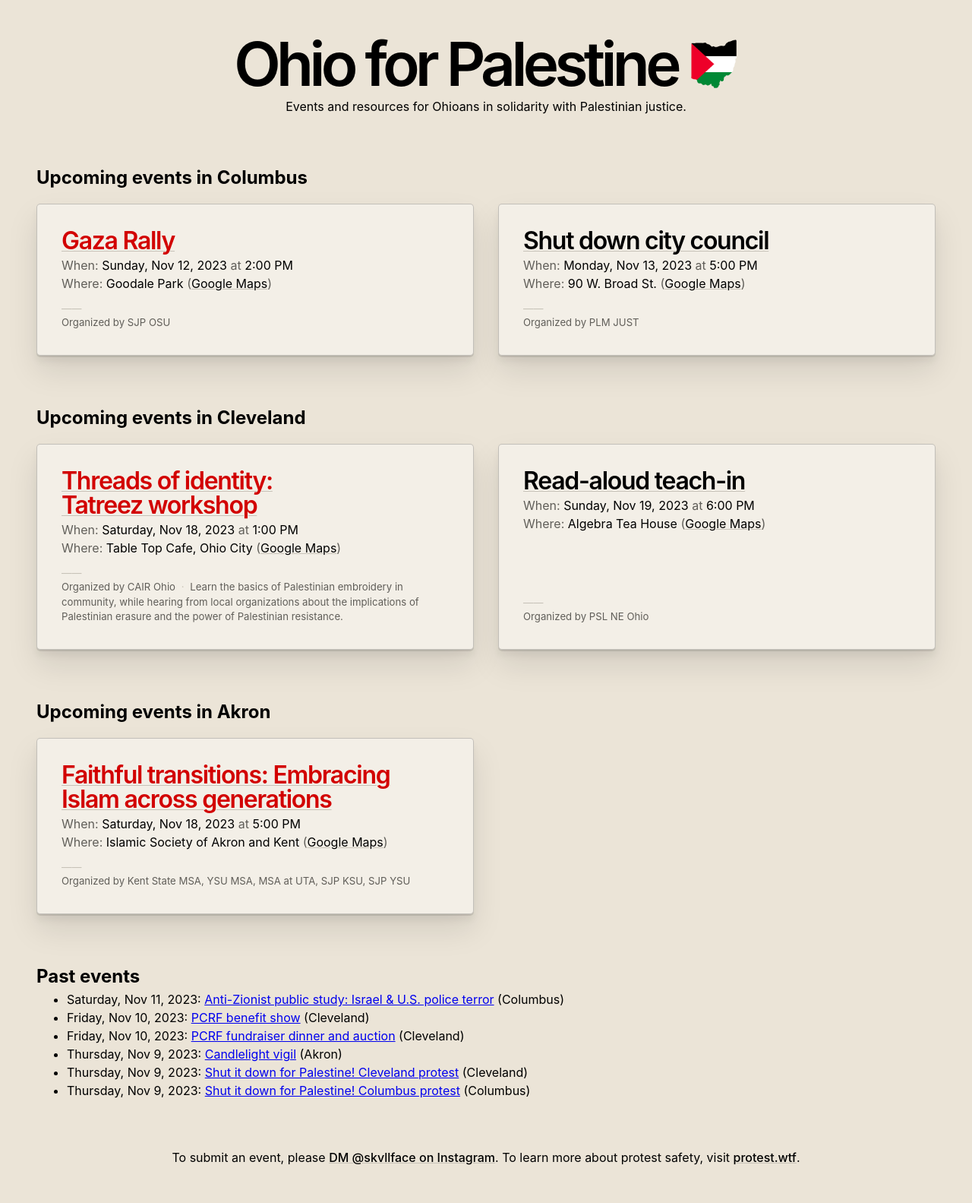
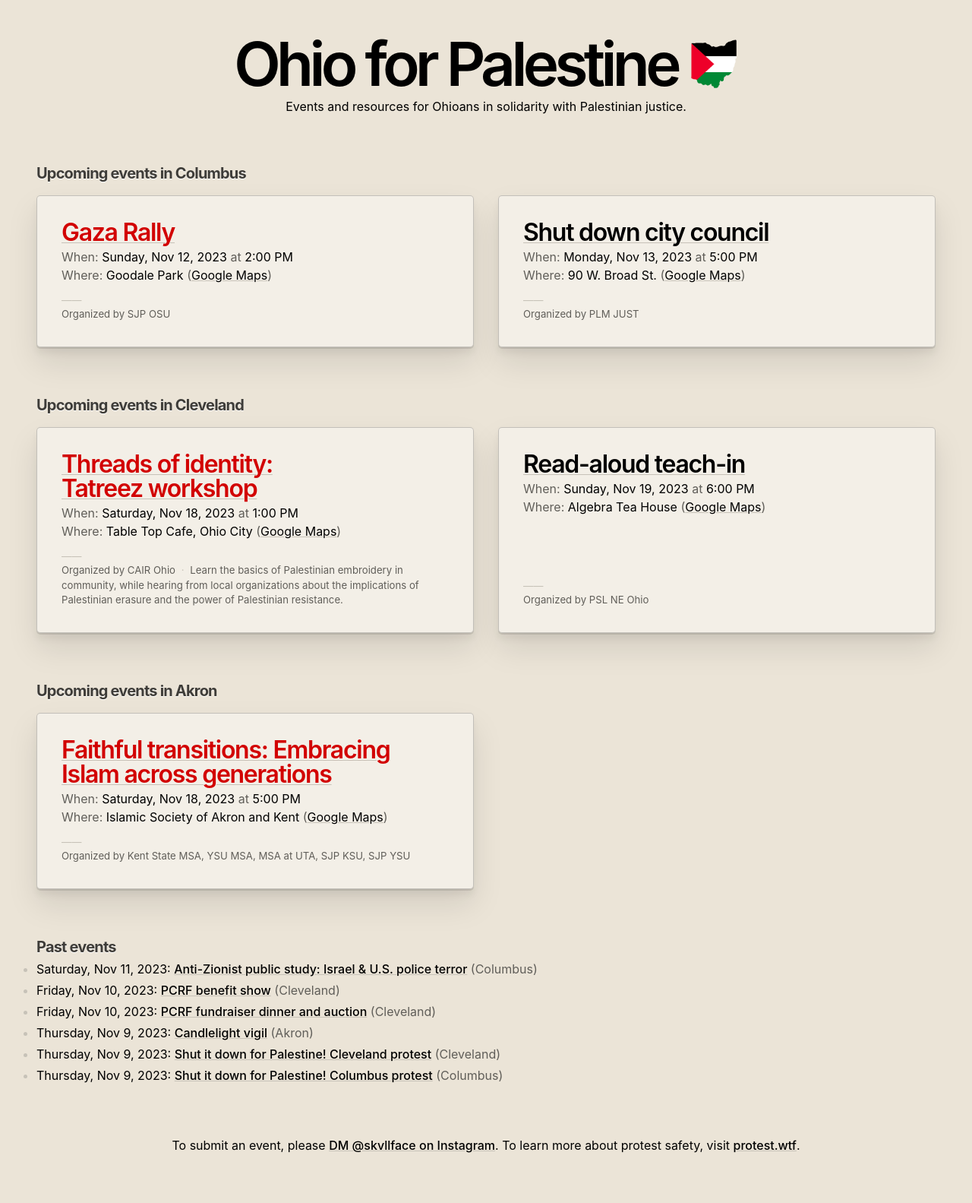
Before and after one commit to skullface/ohio-for-palestine, a Jekyll site: the page built from index.html, in a window 1280 px wide. Shown: the whole page at 76% size. Built offline with Jekyll 4.4.1, drawn with Linux system fonts in a browser that asks for light colours; some web fonts are replaced.

Commit message:
streamline link and list styles

```diff
--- a/_sass/base/_base.scss
+++ b/_sass/base/_base.scss
@@ -27,3 +27,12 @@ body {
   flex-direction: column;
   gap: 4rem;
 }
+
+a {
+  text-decoration-color: #c7c2b8;
+  transition: all 300ms ease-in-out;
+
+  &:hover {
+    text-decoration-color: inherit;
+  }
+}
--- a/_sass/components/_event.scss
+++ b/_sass/components/_event.scss
@@ -1,4 +1,4 @@
-.events__region {
+.events__group-title {
   display: inline-block;
   font-weight: 700;
   letter-spacing: -0.04em;
@@ -74,8 +74,6 @@
 .event__title a {
   text-underline-offset: 2px;
   text-decoration-thickness: 1px;
-  text-decoration-color: #c7c2b8;
-  transition: all 300ms ease-in-out;
 }
 
 .event:nth-child(odd) .event__title a {
@@ -146,11 +144,24 @@
   margin: 0 4px;
 }
 
-.event__info .google-maps {
-  text-decoration-color: #c7c2b8;
-  transition: all 300ms ease-in-out;
+.events__past__list {
+  margin: 0.25rem 0 0 0rem;
+  padding-left: 0rem;
+
+  a {
+    font-weight: 500;
+    color: inherit;
+  }
+
+  .location {
+    color: #605e59;
+  }
+
+  li {
+    margin-bottom: 0.25rem;
+
+    &::marker {
+      color: #c7c2b8;
+    }
+  }
 }
-
-.event__info .google-maps:hover {
-  text-decoration-color: #000;
-}
--- a/_sass/components/_header.scss
+++ b/_sass/components/_header.scss
@@ -36,10 +36,8 @@
 }
 
 .site__footer a {
-  text-decoration-color: #c7c2b8;
   color: #000;
   font-weight: 500;
-  transition: all 300ms ease-in-out;
 }
 
 .site__footer a:hover {
```
